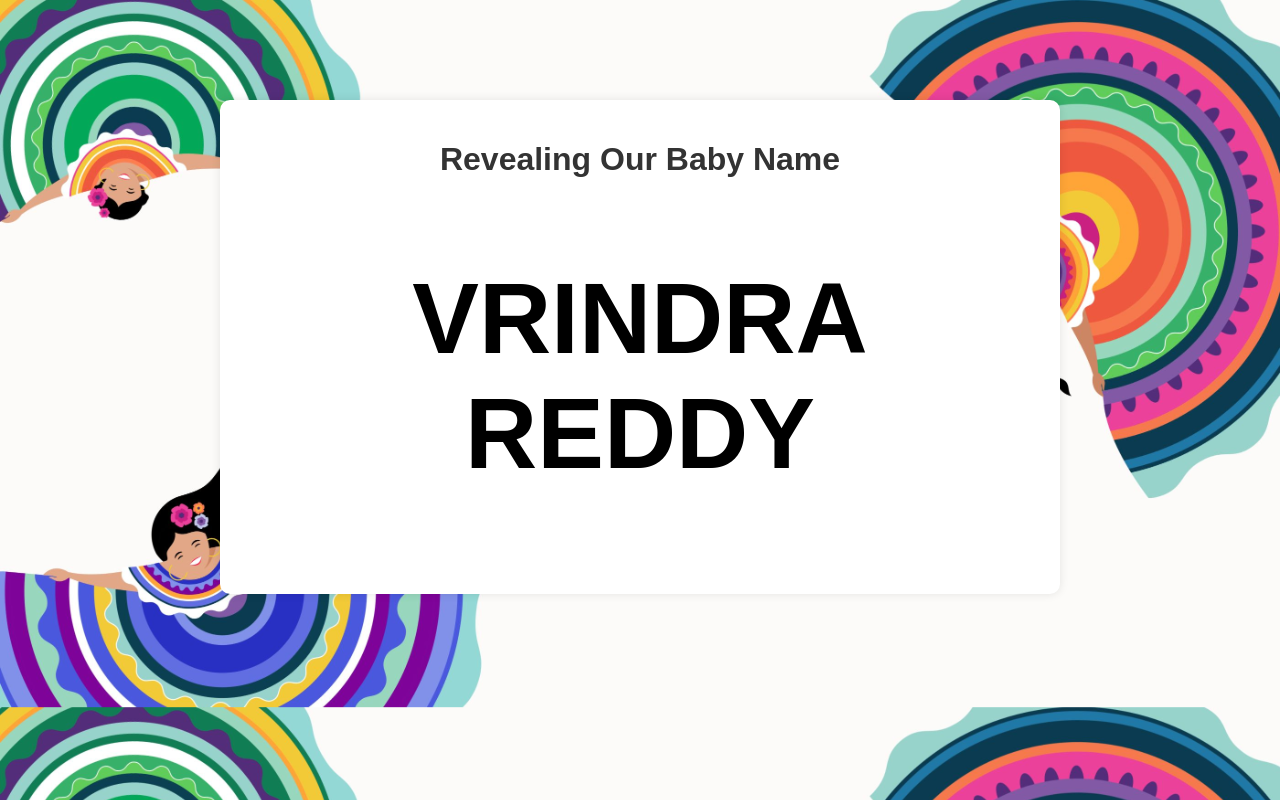
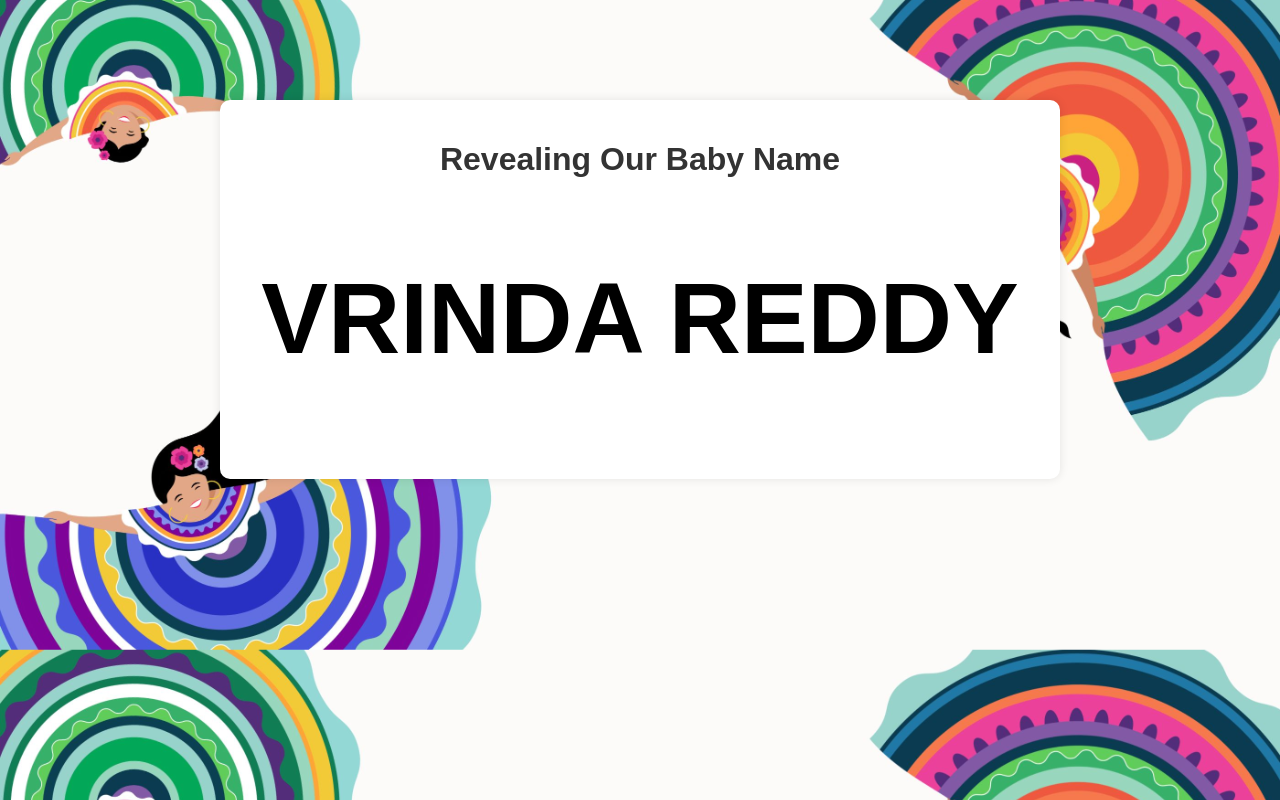
Before and after one commit to saisantosh1012/namereveal2, a plain HTML site: page index.html in a window 1280 px wide. Both pictures are taken after a click on the button "Click To Reveal Name". Drawn offline with Linux system fonts and the light colour scheme.

Commit message:
Update index.html

```diff
--- a/index.html
+++ b/index.html
@@ -10,7 +10,7 @@
 <div class="container">
   <h1>Revealing Our Baby Name</h1>
   <button id="revealButton">Click To Reveal Name</button>
-  <h2 id="babyName" style="display: none; font-size: 100px;">VRINDRA REDDY</h2>
+  <h2 id="babyName" style="display: none; font-size: 100px;">VRINDA REDDY</h2>
 </div>
 <script src="script.js"></script>
 </body>
```
